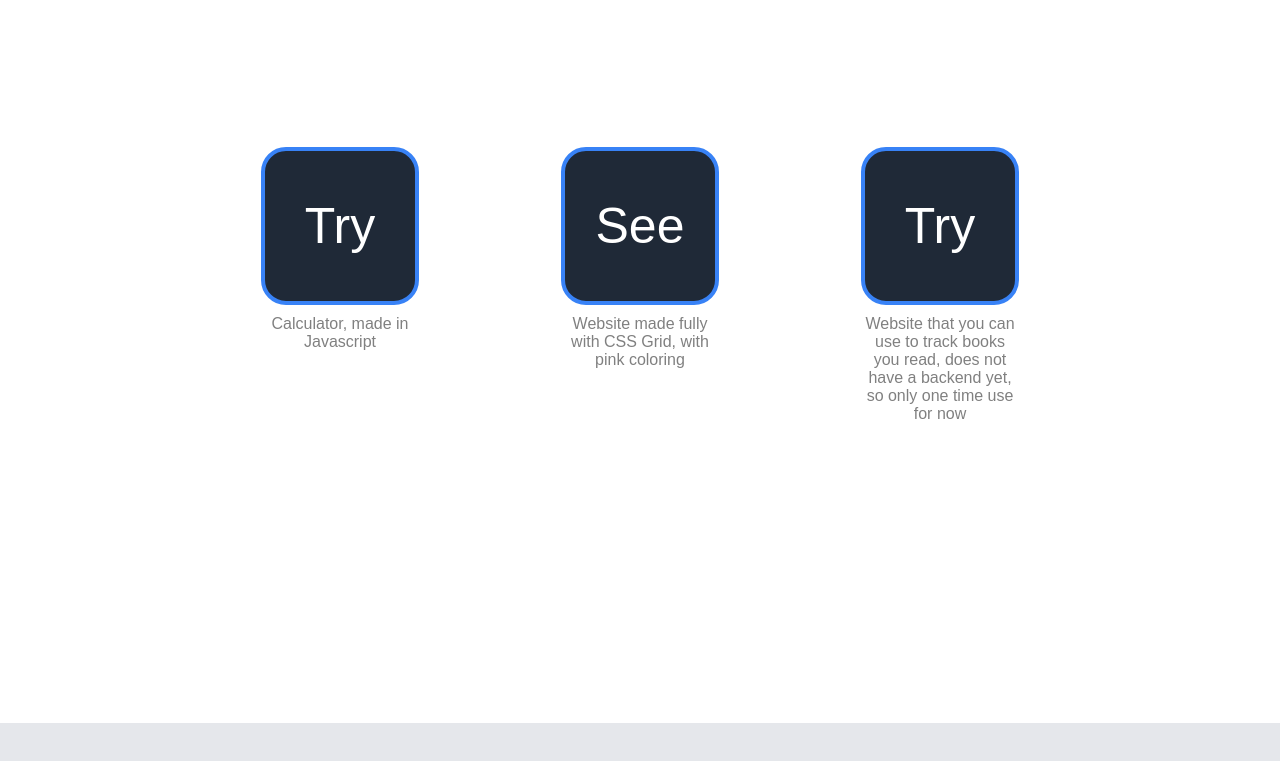
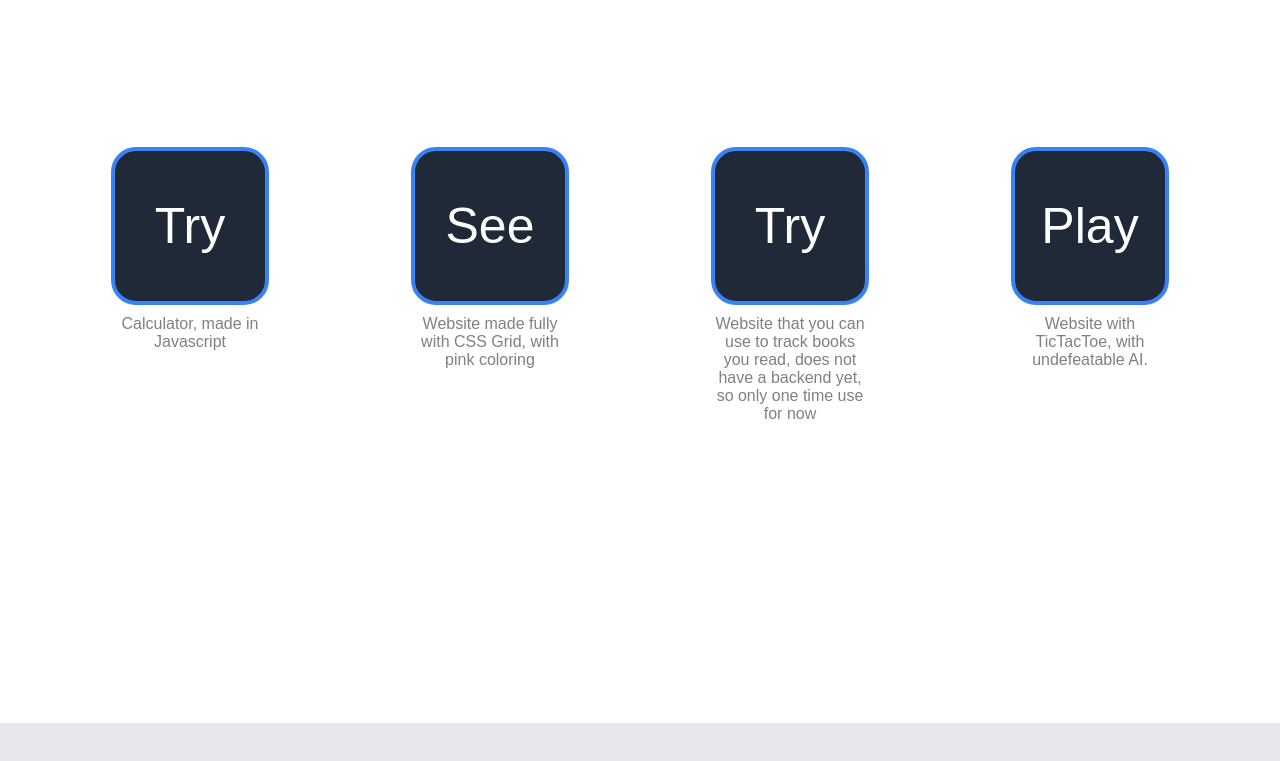
Before and after one commit to Davidhanko/LandingPage, a plain HTML site: page index.html in a window 1280 px wide. Shown: the part 1344-2105 px from the top of the page. Drawn offline with Linux system fonts and the light colour scheme.

Commit message:
Added 1 new projects

```diff
--- a/index.html
+++ b/index.html
@@ -65,6 +65,10 @@
                 <div class="infoSquare"><a class="tsq" href="https://davidhanko.github.io/Library/">Try</a></div>
                 <div class="infoDIVText">Website that you can use to track books you read, does not have a backend yet, so only one time use for now</div>
             </div>
+            <div class="InfoTable">
+                <div class="infoSquare"><a class="tsq" href="https://davidhanko.github.io/TicTacToe/">Play</a></div>
+                <div class="infoDIVText">Website with TicTacToe, with undefeatable AI.</div>
+            </div>
         </div>
     </div>
 
```
